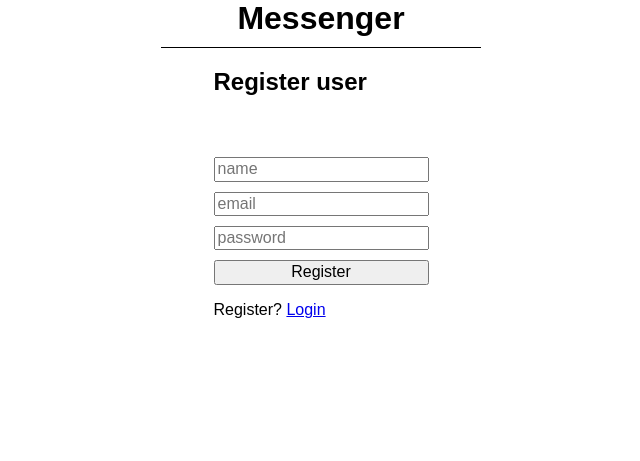
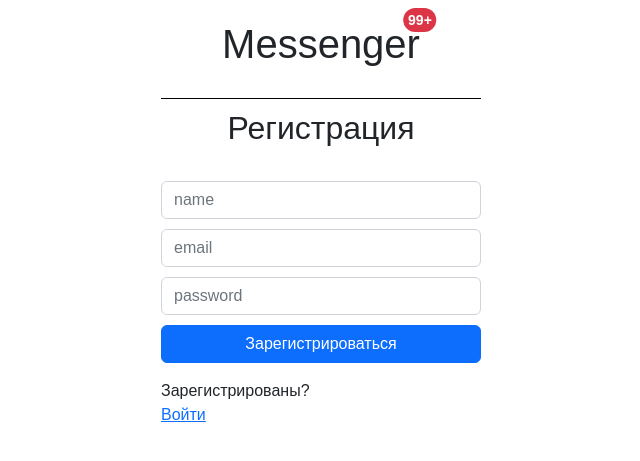
Before and after one commit to G28XYZ/php-auth, a PHP site: page / in a window 1280 px wide. Shown: the top 461 px of the page, without its empty margins (319-959 px from the left). Run offline with PHP 8.4, Linux system fonts and the light colour scheme.

Commit message:
feat: add style

```diff
--- a/src/Templates/main.php
+++ b/src/Templates/main.php
@@ -26,6 +26,8 @@ session_start();
   <meta http-equiv="X-UA-Compatible" content="IE=edge">
   <meta name="viewport" content="width=device-width, initial-scale=1.0">
   <link rel="stylesheet" href="../style/style.css">
+  <link href="https://cdn.jsdelivr.net/npm/bootstrap@5.2.0/dist/css/bootstrap.min.css" rel="stylesheet"
+    integrity="sha384-gH2yIJqKdNHPEq0n4Mqa/HGKIhSkIHeL5AyhkYV8i59U5AR6csBvApHHNl/vI1Bx" crossorigin="anonymous">
   <script src='../scripts/logout.js' defer></script>
   <script src='../scripts/timer.js' defer></script>
   <script src='../scripts/editMessage.js' defer></script>
@@ -35,12 +37,16 @@ session_start();
 <body>
   <div class='page'>
     <header class='header'>
-      <h1 class='header__title'>Messenger</h1>
+      <h1 class='header__title position-relative'>Messenger
+        <span class="position-absolute top-0 start-100 translate-middle badge rounded-pill bg-danger">
+          99+
+        </span>
+      </h1>
       <?php
         if($this->auth->isAuth) {
           ?>
       <div class='header__logout'>
-        <button class='header__button header__button_logout'>🚪⇤</button>
+        <button class='btn btn-outline-secondary header__button header__button_logout'>🚪⇤</button>
         <p>Привет <?php echo $this->user->full_name ?>!</p>
       </div>
       <?php
--- a/src/Templates/registerForm.php
+++ b/src/Templates/registerForm.php
@@ -11,15 +11,16 @@ if(isset($_POST['name']) && $_POST['name'] && $_POST['password'] && $_POST['emai
 
 ?>
 
-<h2 class='auth'>Register user</h2>
-<form action="" method="post" class='auth__form'>
+<h2 class='auth__title'>Регистрация</h2>
+<form action="" method="post" class='auth__form mb-3'>
   <p><?php echo $this->auth->isRegister ? 'Пользователь уже зарегистрирован' : '' ?></p>
-  <input type="text" name="name" placeholder="name" value="<?php echo $_POST['name'] ?? '' ?>">
-  <input type="text" name="email" placeholder="email" value="<?php echo $_POST['email'] ?? '' ?>">
-  <input type="password" name="password" placeholder="password" value="<?php echo $_POST['password'] ?? '' ?>">
-  <button type="submit">Register</button>
+  <input class="form-control" type="text" name="name" placeholder="name" value="<?php echo $_POST['name'] ?? '' ?>">
+  <input class="form-control" type="text" name="email" placeholder="email" value="<?php echo $_POST['email'] ?? '' ?>">
+  <input class="form-control" type="password" name="password" placeholder="password"
+    value="<?php echo $_POST['password'] ?? '' ?>">
+  <button class="btn btn-primary" type="submit">Зарегистрироваться</button>
 </form>
 <p>
-  Register?
-  <a href="/?login=1">Login</a>
+  Зарегистрированы?
+  <a class="breadcrumb" href="/?login=1">Войти</a>
 </p>
--- a/src/style/style.css
+++ b/src/style/style.css
@@ -19,6 +19,11 @@
   max-width: 320px;
 }
 
+.badge {
+  --bs-badge-padding-x: 0.35em !important;
+  --bs-badge-font-size: 0.35em !important;
+}
+
 .header {
   margin: 0 auto;
   max-width: 320px;
@@ -29,6 +34,7 @@
   border-bottom: 1px solid black;
   align-items: center;
   width: 100%;
+  padding-top: 20px;
 }
 
 .header__logout {
@@ -44,6 +50,11 @@
 
 .header__title {
   margin: 0;
+  padding-bottom: 20px;
+}
+
+.badge {
+  font-size: 10px;
 }
 
 .auth {
@@ -51,18 +62,22 @@
   flex-direction: column;
   width: 100%;
 }
+
+.auth__title {
+  padding-top: 10px;
+  text-align: center;
+}
+
 .auth__form {
   display: flex;
   flex-direction: column;
-  width: 100%;
+  width: 320px;
   gap: 10px;
 }
 
 .chat__messages {
   display: flex;
   flex-direction: column;
-  border: 1px solid black;
-  border-radius: 5px;
   padding: 5px;
   max-height: 300px;
   height: 100%;
@@ -76,11 +91,11 @@
 }
 
 .chat__edit-button {
-  display: none;
+  display: none !important;
 }
 
 .chat__edit-button_active {
-  display: block;
+  display: block !important;
 }
 
 .chat__post {
```
Also changed, not shown: src/Templates/loginForm.php (+8 -7 lines), src/Templates/posts.php (+6 -5 lines), README.md, 1 other file.
